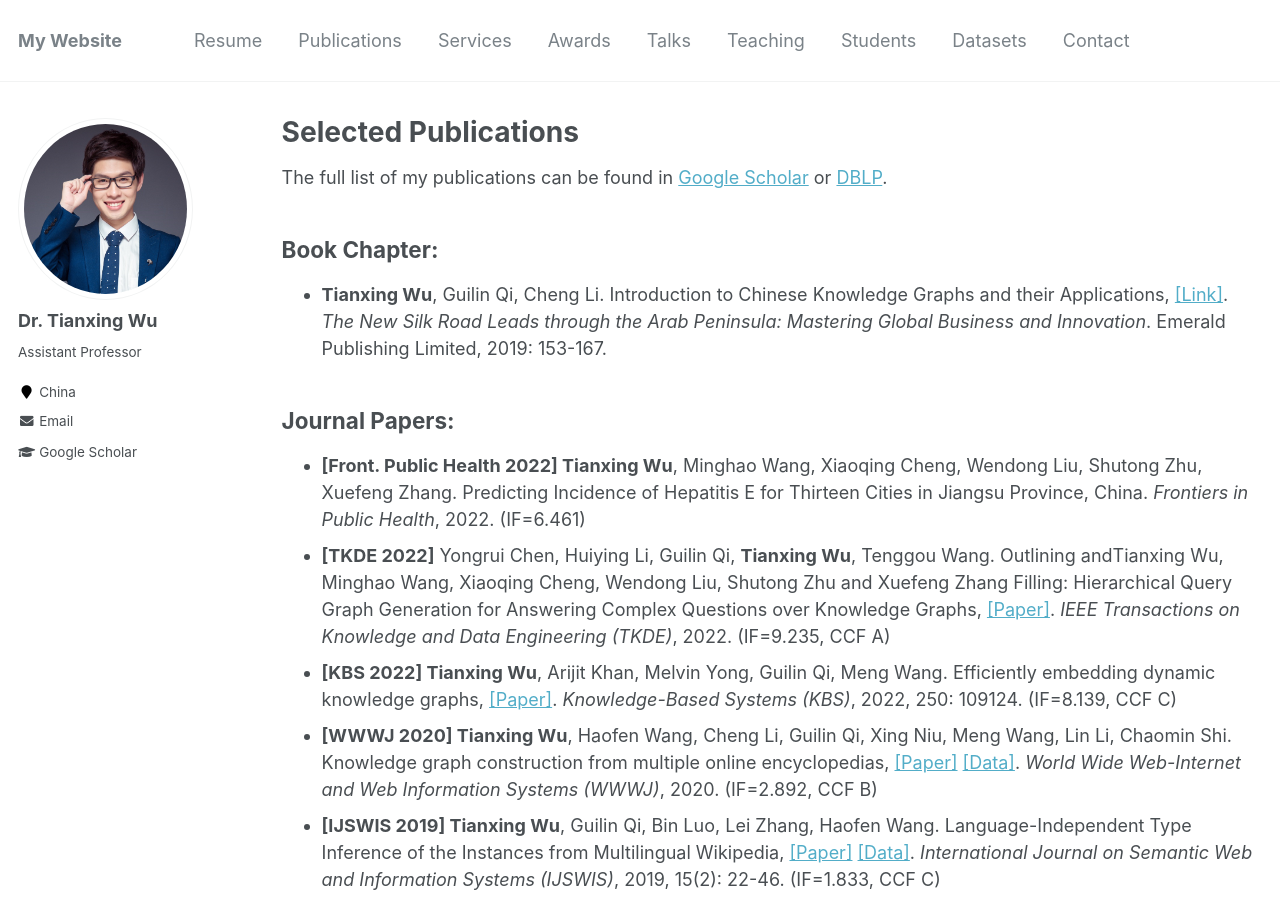
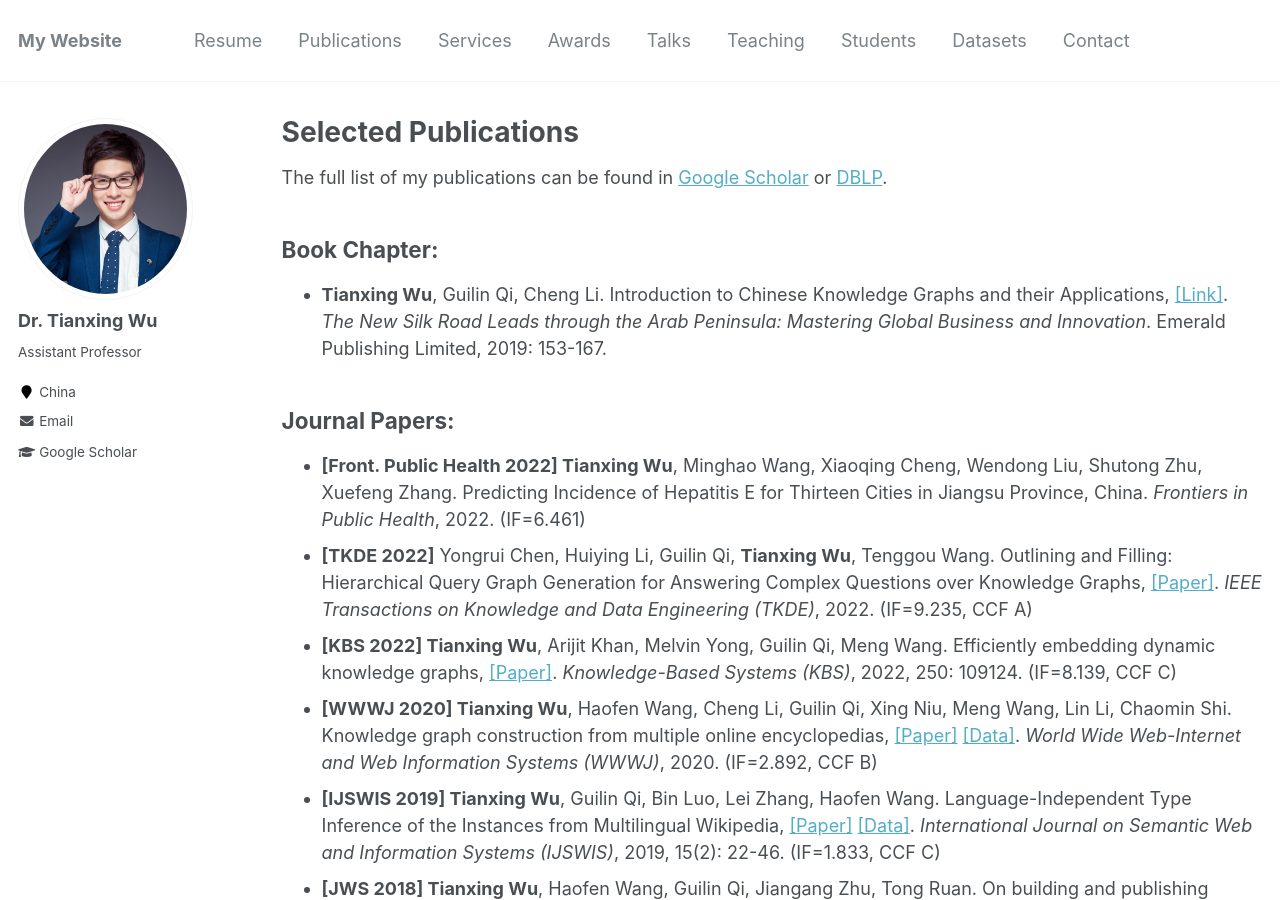
Before and after one commit to tianxing-wu/tianxing-wu.github.io, a Jekyll site: the page built from _pages/selected_publications.md, in a window 1280 px wide and 900 px high. Built offline with Jekyll 4.4.1, drawn with Linux system fonts in a browser that asks for light colours.

Commit message:
info update

```diff
--- a/_pages/selected_publications.md
+++ b/_pages/selected_publications.md
@@ -10,7 +10,7 @@ The full list of my publications can be found in [Google Scholar](https://schola
 
 ## Journal Papers:
 * **[Front. Public Health 2022] Tianxing Wu**, Minghao Wang, Xiaoqing Cheng, Wendong Liu, Shutong Zhu, Xuefeng Zhang. Predicting Incidence of Hepatitis E for Thirteen Cities in Jiangsu Province, China. <i>Frontiers in Public Health</i>, 2022. (IF=6.461)
-* **[TKDE 2022]** Yongrui Chen, Huiying Li, Guilin Qi, **Tianxing Wu**, Tenggou Wang. Outlining andTianxing Wu, Minghao Wang, Xiaoqing Cheng, Wendong Liu, Shutong Zhu and Xuefeng Zhang Filling: Hierarchical Query Graph Generation for Answering Complex Questions over Knowledge Graphs, [[Paper]](https://arxiv.org/abs/2111.00732). <i>IEEE Transactions on Knowledge and Data Engineering (TKDE)</i>, 2022. (IF=9.235, CCF A)
+* **[TKDE 2022]** Yongrui Chen, Huiying Li, Guilin Qi, **Tianxing Wu**, Tenggou Wang. Outlining and Filling: Hierarchical Query Graph Generation for Answering Complex Questions over Knowledge Graphs, [[Paper]](https://arxiv.org/abs/2111.00732). <i>IEEE Transactions on Knowledge and Data Engineering (TKDE)</i>, 2022. (IF=9.235, CCF A)
 * **[KBS 2022] Tianxing Wu**, Arijit Khan, Melvin Yong, Guilin Qi, Meng Wang. Efficiently embedding dynamic knowledge graphs, [[Paper]](https://arxiv.org/pdf/1910.06708.pdf). <i>Knowledge-Based Systems (KBS)</i>, 2022, 250: 109124. (IF=8.139, CCF C)
 * **[WWWJ 2020] Tianxing Wu**, Haofen Wang, Cheng Li, Guilin Qi, Xing Niu, Meng Wang, Lin Li, Chaomin Shi. Knowledge graph construction from multiple online encyclopedias, [[Paper]](https://tianxing-wu.github.io/files/paper/WWWJ2020.pdf) [[Data]](http://openkg.cn/dataset/zhishi-me-dump). <i>World Wide Web-Internet and Web Information Systems (WWWJ)</i>, 2020. (IF=2.892, CCF B)
 * **[IJSWIS 2019] Tianxing Wu**, Guilin Qi, Bin Luo, Lei Zhang, Haofen Wang. Language-Independent Type Inference of the Instances from Multilingual Wikipedia, [[Paper]](https://tianxing-wu.github.io/files/paper/IJSWIS2019.pdf) [[Data]](http://openkg.cn/dataset/multype). <i>International Journal on Semantic Web and Information Systems (IJSWIS)</i>, 2019, 15(2): 22-46. (IF=1.833, CCF C)
```
Also changed, not shown: _pages/about.md (+0 -1 lines), _pages/students.md (line endings or trailing spaces), 1 other file.
